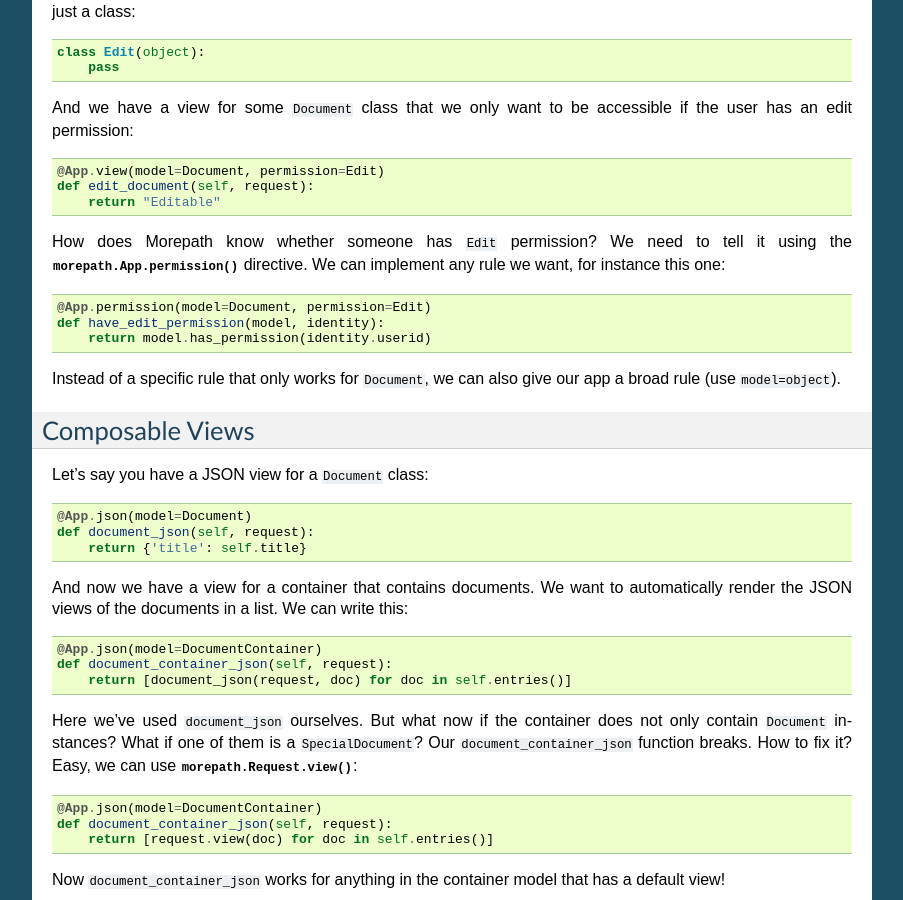
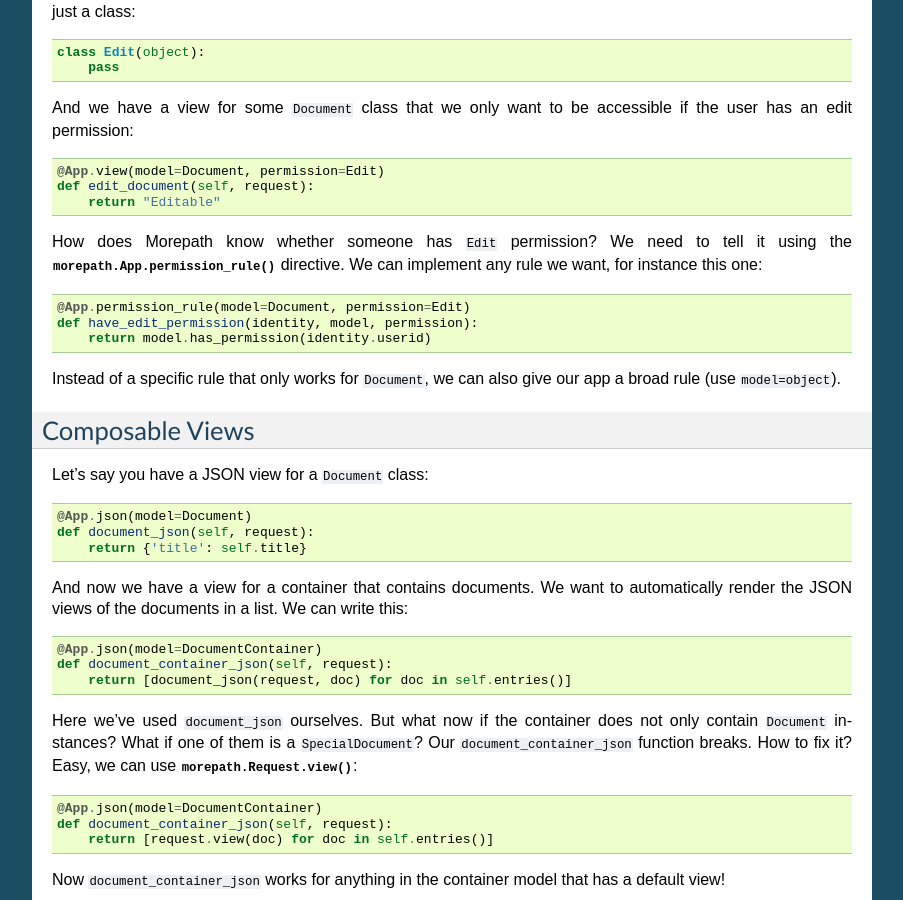
Before and after one commit to morepath/morepath, a Sphinx documentation site: the page built from doc/superpowers.rst, in a window 1280 px wide and 900 px high, scrolled down 1108 px. Shown: the whole window, without its empty margins (198-1101 px from the left). Built offline with Sphinx 7.4.7, drawn with Linux system fonts in a browser that asks for light colours.

Commit message:
Update superpowers.rst

```diff
--- a/doc/superpowers.rst
+++ b/doc/superpowers.rst
@@ -82,11 +82,11 @@ accessible if the user has an edit permission::
       return "Editable"
 
 How does Morepath know whether someone has ``Edit`` permission? We
-need to tell it using the :meth:`morepath.App.permission`
+need to tell it using the :meth:`morepath.App.permission_rule`
 directive. We can implement any rule we want, for instance this one::
 
-  @App.permission(model=Document, permission=Edit)
-  def have_edit_permission(model, identity):
+  @App.permission_rule(model=Document, permission=Edit)
+  def have_edit_permission(identity, model, permission):
       return model.has_permission(identity.userid)
 
 Instead of a specific rule that only works for ``Document``, we can
```
